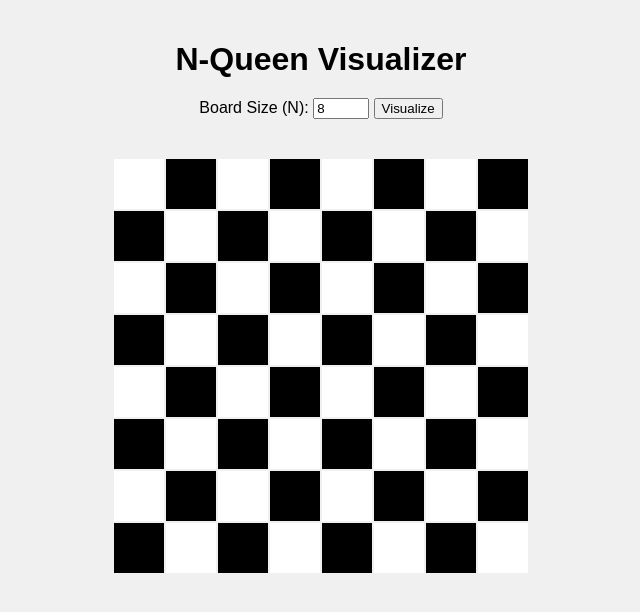
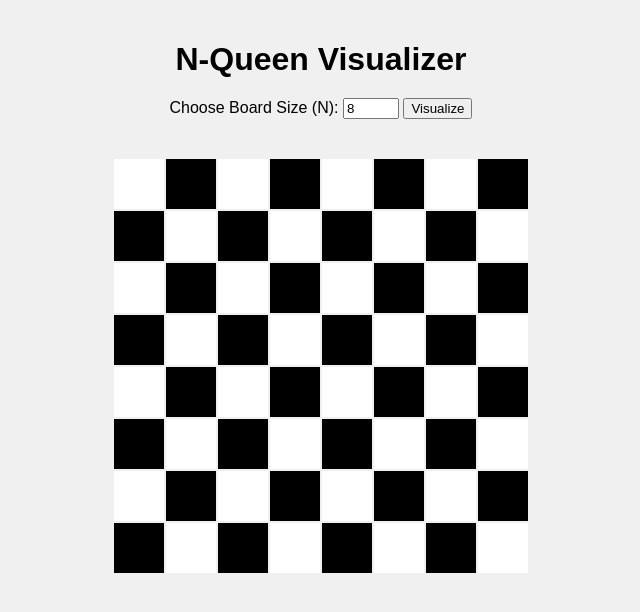
Before and after one commit to anujsingh21/N-Queens-Visualization, a plain HTML site: page index.html in a window 1280 px wide. Shown: the whole page, without its empty margins (319-959 px from the left). Drawn offline with Linux system fonts and the light colour scheme.

Commit message:
Update index.html

```diff
--- a/index.html
+++ b/index.html
@@ -9,7 +9,7 @@
 <body>
     <h1>N-Queen Visualizer</h1>
     <div id="controls">
-        <label for="size">Board Size (N): </label>
+        <label for="size">Choose Board Size (N): </label>
         <input type="number" id="size" value="8" min="4" max="20">
         <button onclick="startVisualization()">Visualize</button>
     </div>
```
